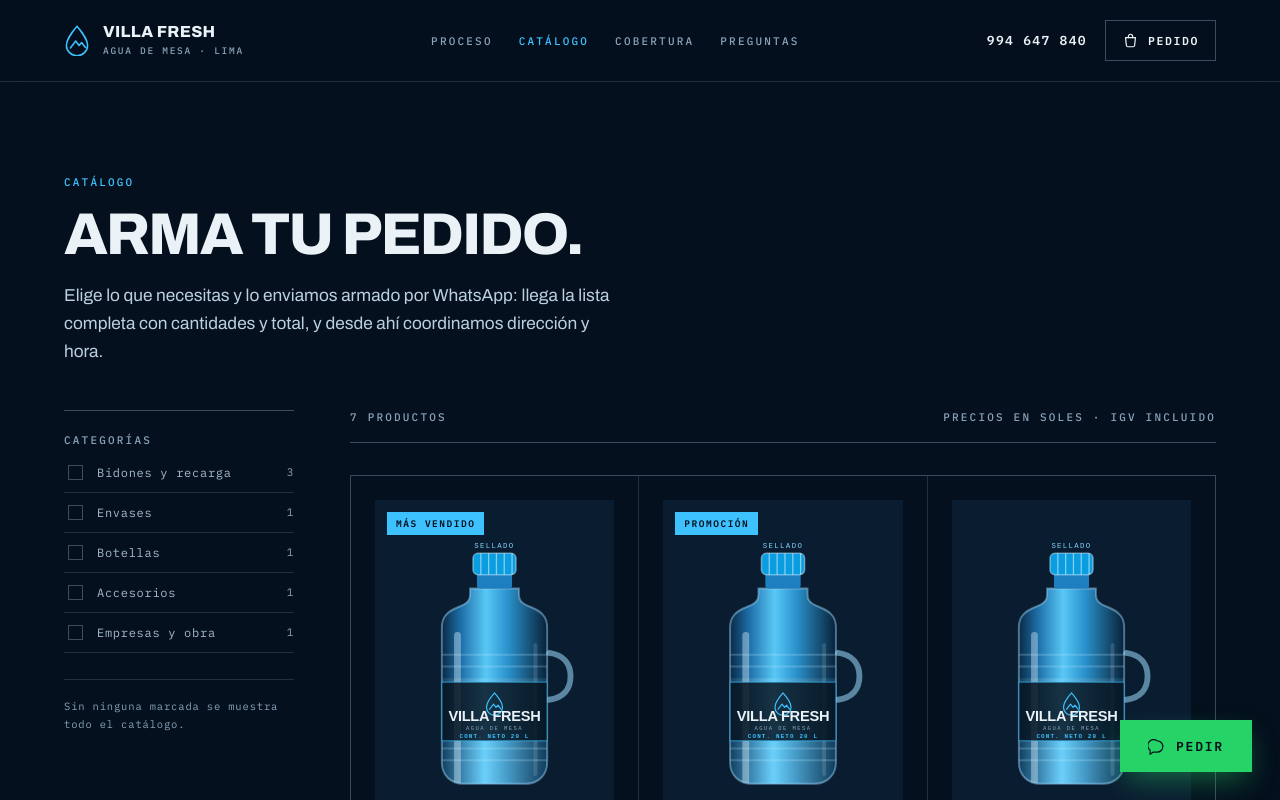
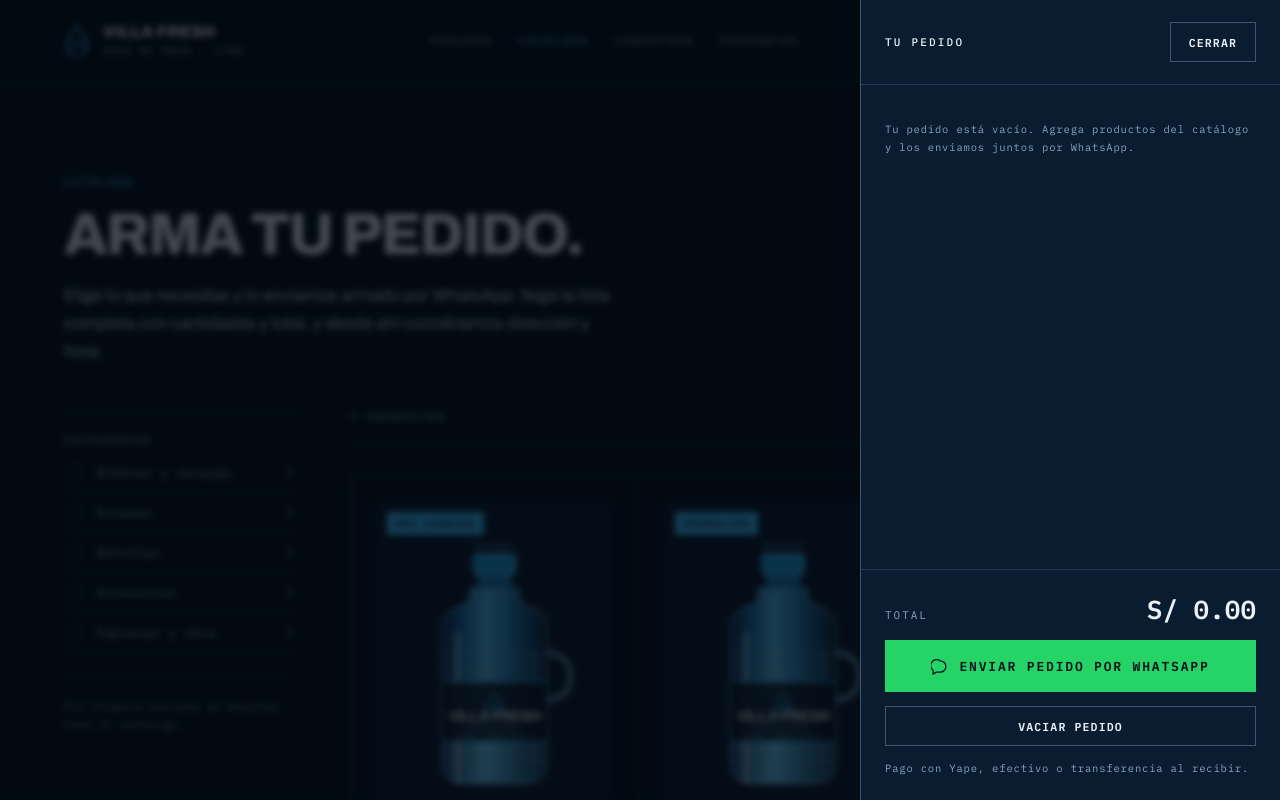
Before and after one commit to p4ranoic0/villa-fresh, a React (Vite) app: page /catalogo.html in a window 1280 px wide. Both pictures are taken after a click on the button "PEDIDO". Shown: the top 800 px of the page. Built offline with nearby package versions, Linux system fonts and the light colour scheme.

Commit message:
Cajon de pedido y cierre por WhatsApp
Claude verifico en navegador el recorrido completo: pulso sin apertura automatica, tres formas de cierre, bloqueo de scroll, cantidades, totales, pendientes, vaciado y mensaje de WhatsApp exacto. Consola sin errores.

```diff
--- /dev/null
+++ b/src/features/pedido/BotonCarrito.tsx
@@ -0,0 +1,34 @@
+import { useEffect, useRef } from 'react'
+import { IconoCarrito } from '../../components/Icono'
+
+interface Props {
+  unidades: number
+  onAbrir: () => void
+}
+
+export default function BotonCarrito({ unidades, onAbrir }: Props) {
+  const ref = useRef<HTMLButtonElement>(null)
+  const previas = useRef(unidades)
+
+  // Pulso de 450 ms al agregar. Reinicia la animación forzando un reflow,
+  // igual que hacía pulso() en el sitio actual.
+  useEffect(() => {
+    if (unidades > previas.current && ref.current) {
+      const boton = ref.current
+      boton.classList.remove('pulse')
+      void boton.offsetWidth
+      boton.classList.add('pulse')
+    }
+    previas.current = unidades
+  }, [unidades])
+
+  return (
+    <button className="cart-btn" id="vf-abrir" type="button" onClick={onAbrir} ref={ref}>
+      <IconoCarrito />
+      Pedido{' '}
+      <span className="count" id="vf-count" hidden={unidades === 0}>
+        {unidades}
+      </span>
+    </button>
+  )
+}
--- /dev/null
+++ b/src/features/pedido/CajonPedido.tsx
@@ -0,0 +1,104 @@
+import { useEffect } from 'react'
+import { IconoWhatsApp } from '../../components/Icono'
+import { PRODUCTOS } from '../../data/productos'
+import { urlWhatsApp } from '../../data/negocio'
+import { mensajeWhatsApp, soles } from './mensajeWhatsApp'
+import type { usePedido } from './usePedido'
+
+interface Props {
+  abierto: boolean
+  onCerrar: () => void
+  pedido: ReturnType<typeof usePedido>
+}
+
+export default function CajonPedido({ abierto, onCerrar, pedido }: Props) {
+  useEffect(() => {
+    if (!abierto) return
+    const alPulsar = (e: KeyboardEvent) => {
+      if (e.key === 'Escape') onCerrar()
+    }
+    document.addEventListener('keydown', alPulsar)
+    document.body.style.overflow = 'hidden'
+    return () => {
+      document.removeEventListener('keydown', alPulsar)
+      document.body.style.overflow = ''
+    }
+  }, [abierto, onCerrar])
+
+  const enviar = () => {
+    if (pedido.lineas.length === 0) return
+    window.open(
+      urlWhatsApp(mensajeWhatsApp(pedido.lineas, PRODUCTOS)),
+      '_blank',
+      'noopener',
+    )
+  }
+
+  return (
+    <div
+      className="drawer"
+      id="vf-drawer"
+      role="dialog"
+      aria-modal="true"
+      aria-label="Tu pedido"
+      {...(abierto ? { open: true } : {})}
+    >
+      <div className="veil" id="vf-veil" onClick={onCerrar} />
+      <div className="panel">
+        <div className="head">
+          <span className="lbl" style={{ color: 'var(--ink)' }}>Tu pedido</span>
+          <button className="btn btn-ghost btn-sm" id="vf-cerrar" type="button" onClick={onCerrar}>Cerrar</button>
+        </div>
+        <div className="body" id="vf-lineas">
+          {pedido.lineas.length === 0 ? (
+            <p className="note" style={{ padding: '28px 0' }}>Tu pedido está vacío. Agrega productos del catálogo y los enviamos juntos por WhatsApp.</p>
+          ) : (
+            pedido.lineas.map((linea) => {
+              const producto = PRODUCTOS.find((p) => p.sku === linea.sku)
+              if (!producto) return null
+              const subtotal = producto.precio !== null
+                ? soles(producto.precio * linea.cantidad)
+                : 'A cotizar'
+              return (
+                <div className="line" key={linea.sku}>
+                  <div className="nm">
+                    {producto.nombre}
+                    <div className="sku" style={{ marginTop: '4px' }}>{producto.sku}</div>
+                  </div>
+                  <div className="pr">{subtotal}</div>
+                  <div className="qty">
+                    <button type="button" onClick={() => pedido.decrementar(linea.sku)} aria-label="Quitar uno">−</button>
+                    <span>{linea.cantidad}</span>
+                    <button type="button" onClick={() => pedido.incrementar(linea.sku)} aria-label="Agregar uno">+</button>
+                  </div>
+                  <button type="button" className="rm" onClick={() => pedido.quitar(linea.sku)}>Quitar</button>
+                </div>
+              )
+            })
+          )}
+        </div>
+        <div className="foot2">
+          <div className="total">
+            <span className="t">Total</span>
+            <span className="v" id="vf-total">{soles(pedido.total)}</span>
+          </div>
+          {pedido.pendientes && (
+            <p className="note" id="vf-aviso">Hay productos sin precio publicado: van al mensaje como “a cotizar” y te respondemos con el monto.</p>
+          )}
+          <button
+            className="btn btn-wa"
+            id="vf-enviar"
+            type="button"
+            disabled={pedido.lineas.length === 0}
+            onClick={enviar}
+          >
+            <IconoWhatsApp />
+            Enviar pedido por WhatsApp
+          </button>
+          <button className="btn btn-ghost btn-sm" id="vf-limpiar" type="button" onClick={pedido.limpiar}>Vaciar pedido</button>
+          <p className="note">Pago con Yape, efectivo o transferencia al recibir.</p>
+        </div>
+      </div>
+    </div>
+  )
+}
--- a/src/pages/Catalogo.tsx
+++ b/src/pages/Catalogo.tsx
@@ -1,33 +1,28 @@
 import { useState } from 'react'
 import Footer from '../components/Footer'
-import { IconoCarrito } from '../components/Icono'
 import Nav from '../components/Nav'
 import WaFlotante from '../components/WaFlotante'
 import { PRODUCTOS } from '../data/productos'
 import FiltrosCatalogo from '../features/catalogo/FiltrosCatalogo'
 import Grilla from '../features/catalogo/Grilla'
 import { alternar, filtrarPorCategorias } from '../features/catalogo/filtros'
+import BotonCarrito from '../features/pedido/BotonCarrito'
+import CajonPedido from '../features/pedido/CajonPedido'
 import { usePedido } from '../features/pedido/usePedido'
 import type { CategoriaId } from '../types'
 
 export default function Catalogo() {
   const [activas, setActivas] = useState<ReadonlySet<CategoriaId>>(new Set())
+  const [abierto, setAbierto] = useState(false)
   const visibles = filtrarPorCategorias(PRODUCTOS, activas)
   const pedido = usePedido()
 
-  const botonCarrito = (
-    <button className="cart-btn" id="vf-abrir" type="button">
-      <IconoCarrito />
-      Pedido{' '}
-      <span className="count" id="vf-count" hidden={pedido.unidades === 0}>
-        {pedido.unidades}
-      </span>
-    </button>
-  )
-
   return (
     <>
-      <Nav enCatalogo accion={botonCarrito} />
+      <Nav
+        enCatalogo
+        accion={<BotonCarrito unidades={pedido.unidades} onAbrir={() => setAbierto(true)} />}
+      />
 
       <section className="band" style={{ paddingBottom: 'clamp(28px,4vw,44px)' }}>
         <div className="wrap">
@@ -63,6 +58,7 @@
         </div>
       </section>
 
+      <CajonPedido abierto={abierto} onCerrar={() => setAbierto(false)} pedido={pedido} />
       <Footer />
       <WaFlotante />
     </>
```
